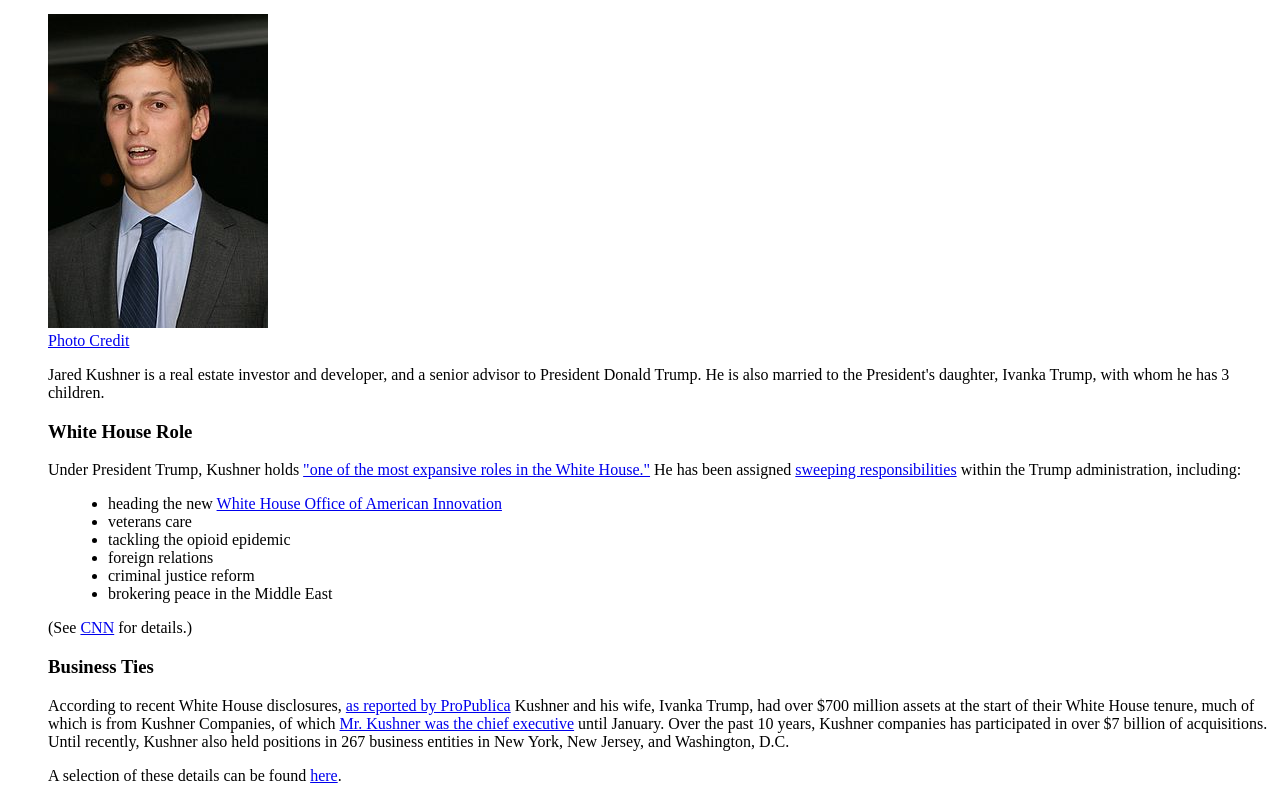
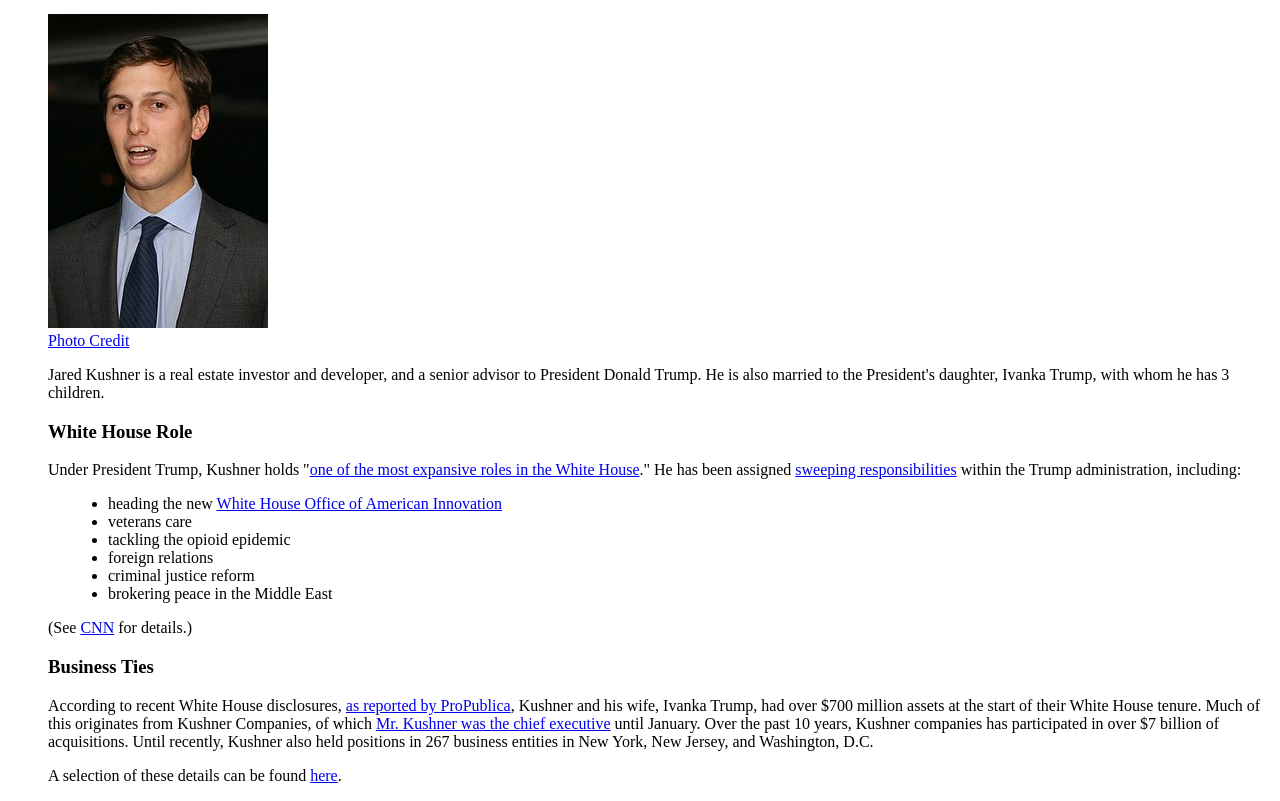
Before and after one commit to genoth/Jared-Kushner, a plain HTML site: page index.html in a window 1280 px wide. Shown: the part 100-901 px from the top of the page. Drawn offline with Linux system fonts and the light colour scheme.

Commit message:
make slight edits to index and disclosures page

```diff
--- a/index.html
+++ b/index.html
@@ -19,8 +19,7 @@
     Jared Kushner is a real estate investor and developer, and a senior advisor to President Donald Trump. He is also married to the President's daughter, Ivanka Trump, with whom he has 3 children.
   </p>
   <h3 style="margin-left: 40px">White House Role</h3>
-  <p style="margin-left: 40px">Under President Trump, Kushner holds
-    <a href="http://money.cnn.com/2017/04/18/news/jared-kushner-divestments/">"one of the most expansive roles in the White House."</a> He has been assigned
+  <p style="margin-left: 40px">Under President Trump, Kushner holds "<a href="http://money.cnn.com/2017/04/18/news/jared-kushner-divestments/">one of the most expansive roles in the White House</a>." He has been assigned
     <a href="http://fortune.com/2017/03/27/jared-kushner-white-house-roles/">sweeping responsibilities</a>
     within the Trump administration, including:
       <ul>
@@ -41,8 +40,8 @@
   <h3 style="margin-left: 40px">Business Ties</h3>
   <p style="margin-left: 40px">
     According to recent White House disclosures,
-      <a href="https://www.propublica.org/article/white-house-wouldnt-post-trump-staffers-financial-disclosures">as reported by ProPublica</a>
-      Kushner and his wife, Ivanka Trump, had over $700 million assets at the start of their White House tenure, much of which is from Kushner Companies, of which
+      <a href="https://www.propublica.org/article/white-house-wouldnt-post-trump-staffers-financial-disclosures">as reported by ProPublica</a>,
+      Kushner and his wife, Ivanka Trump, had over $700 million assets at the start of their White House tenure.  Much of this originates from Kushner Companies, of which
       <a href="https://www.nytimes.com/2017/03/31/us/politics/ivanka-trump-and-jared-kushner-still-benefiting-from-business-empire-filings-show.html">Mr. Kushner was the chief executive</a>
     until January. Over the past 10 years, Kushner companies has participated in over $7 billion of acquisitions. Until recently, Kushner also held positions in 267 business entities in New York, New Jersey, and Washington, D.C.
   </p>
```
Also changed, not shown: financial_disclosures.html (+2 -2 lines).
